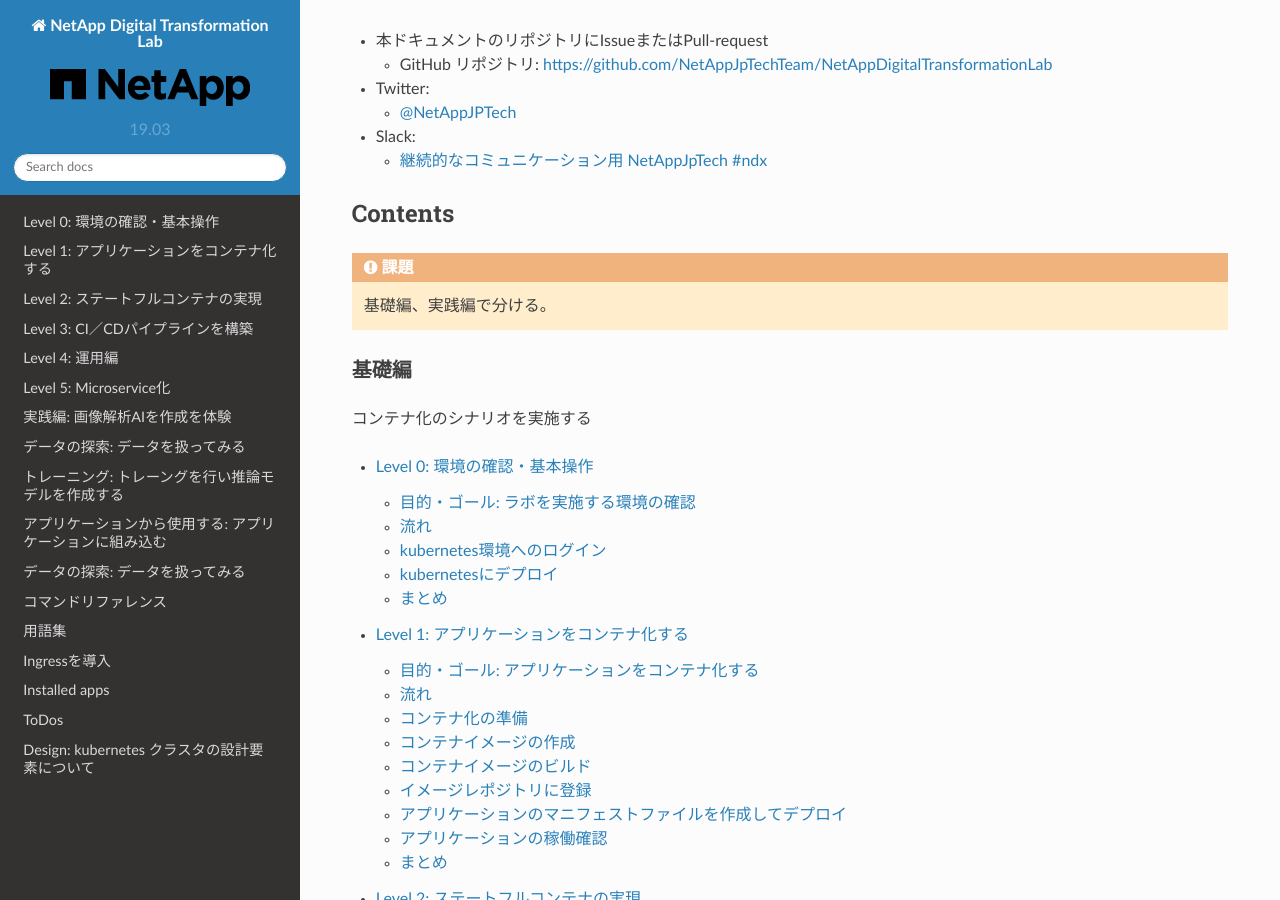
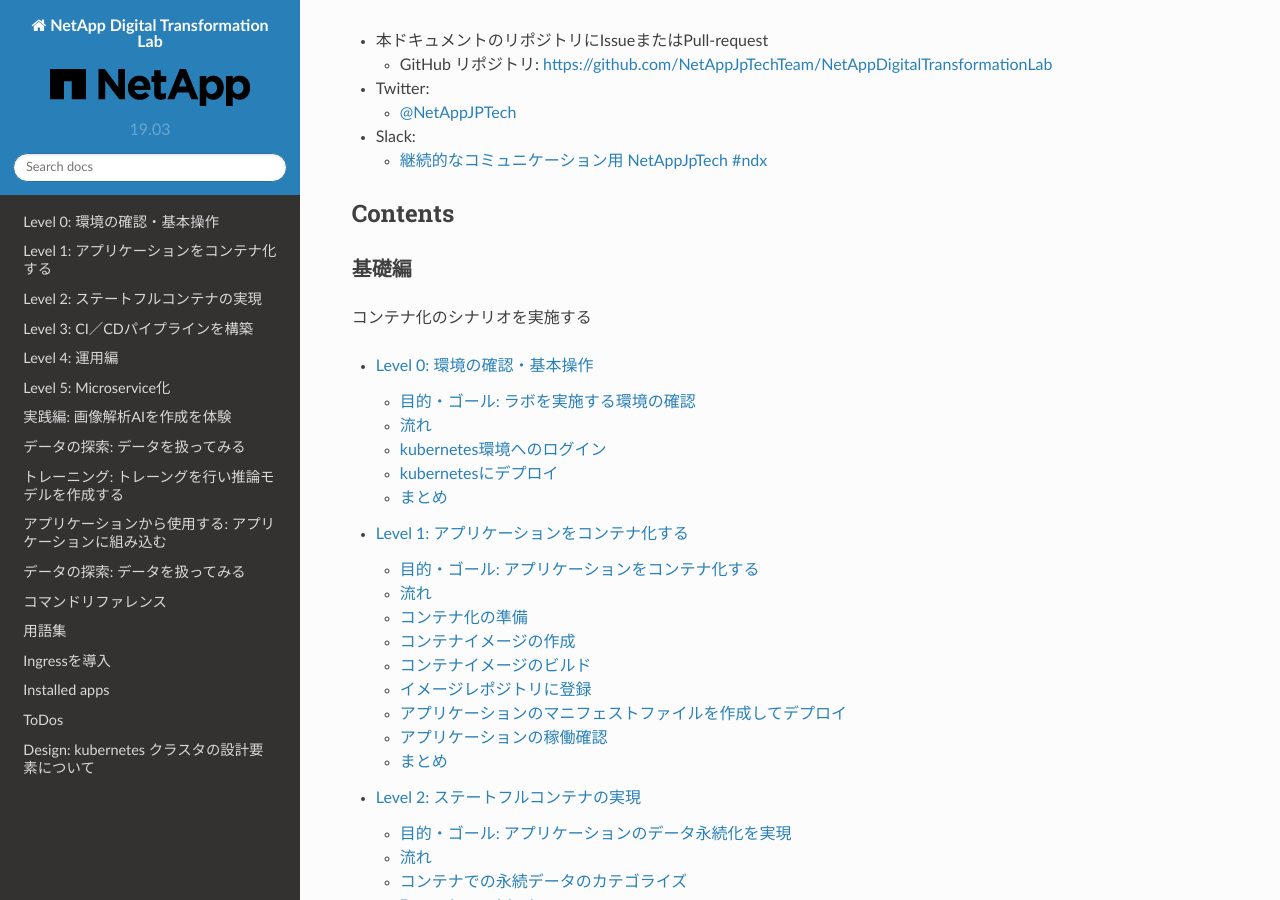
Before and after one commit to NetAppJpTechTeam/NetAppDigitalTransformationLab, a Sphinx documentation site: the page built from docs/source/index.rst, in a window 1280 px wide and 900 px high, scrolled down 484 px. Built offline with Sphinx 7.4.7 and the Read the Docs theme 2.0.0, drawn with Linux system fonts in a browser that asks for light colours; pages that are not in the unit, such as notebooks, are missing from menus.

Commit message:
Fix directory layout

```diff
--- a/docs/source/index.rst
+++ b/docs/source/index.rst
@@ -39,9 +39,6 @@
 
 Contents
 =============================================================
-
-.. todo:: 基礎編、実践編で分ける。
-
 
 基礎編
 ----------
```
Also changed, not shown: 1 other file.
